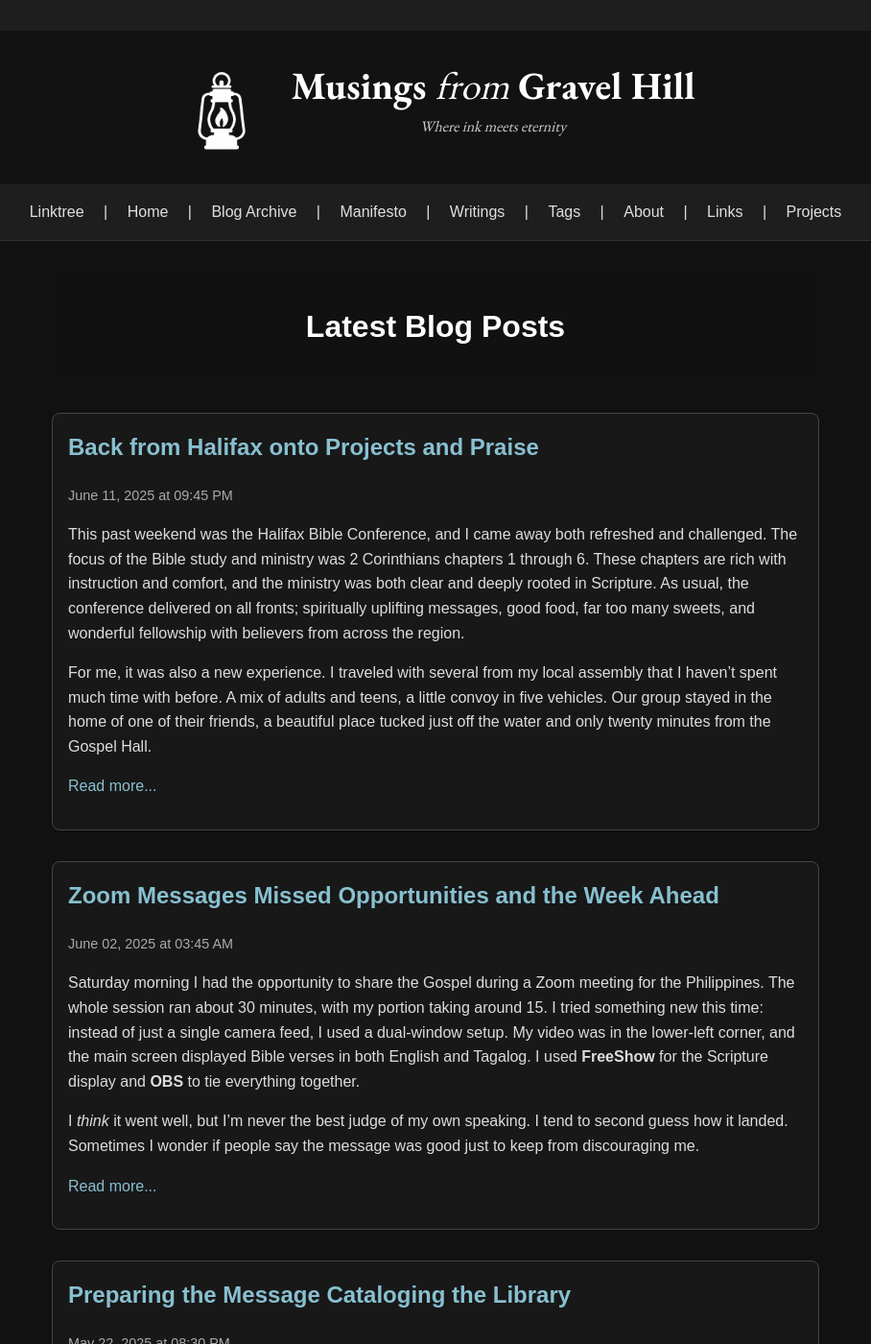
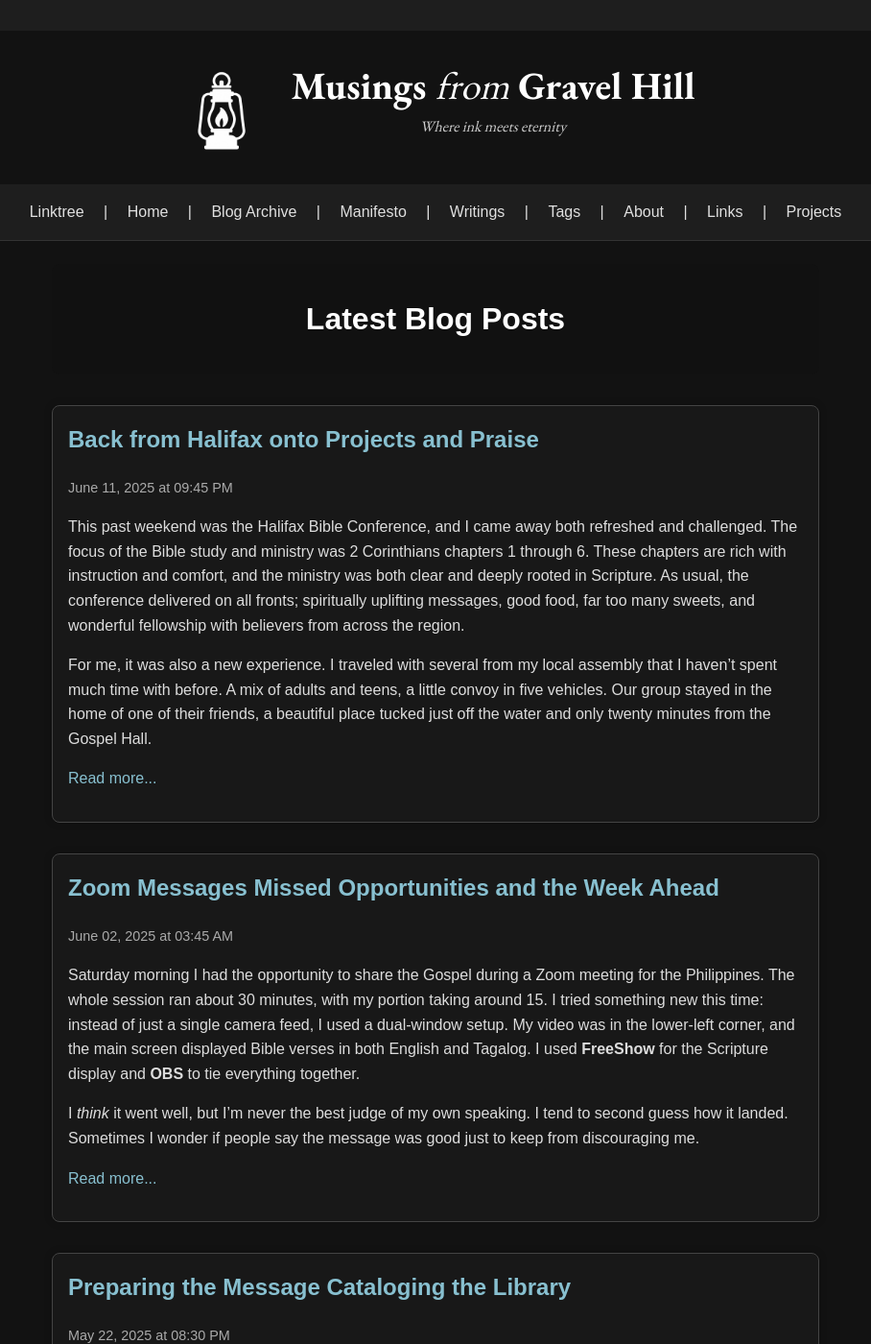
Before and after one commit to Atrion/atrion-blog, a Jekyll site: the page built from index.md, in a window 1280 px wide and 1400 px high. Shown: the whole window at 96% size, without its empty margins (186-1094 px from the left). Built offline with Jekyll 4.4.1, drawn with Linux system fonts in a browser that asks for light colours.

Commit message:
Update style.css

```diff
--- a/assets/css/style.css
+++ b/assets/css/style.css
@@ -79,7 +79,7 @@
 /* Container */
 .container {
   max-width: 800px;
-  margin: 2em auto;
+  margin: 1em auto;
   padding: 0 1em;
 }
 
@@ -125,7 +125,7 @@
   padding: 2rem 1rem;
   text-align: center;
   margin-top: 1.5rem;
-  margin-bottom: 1rem;
+  margin-bottom: 2rem;
   border-radius: 0.5rem;
 }
 
@@ -134,18 +134,6 @@
   color: #ffffff;
   margin: 0;
 }
-
-/* Makes writing be in a colored Box
-.writing-container {
-  background-color: #1a1a1a;
-  border: 1px solid #333;
-  border-radius: 8px;
-  padding: 1.5rem;
-  margin-top: 1rem;
-  margin-bottom: 2rem;
-  box-shadow: 0 0 10px rgba(0,0,0,0.2);
-}
-*/
 
 /* For the 2 colun Poems */
 .two-column-poem {
```
